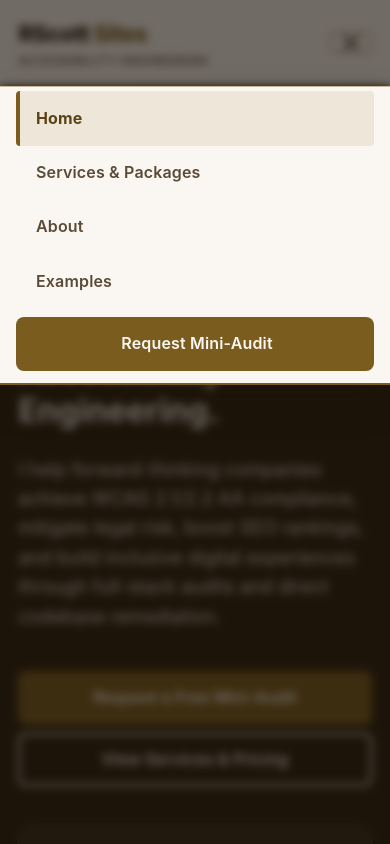
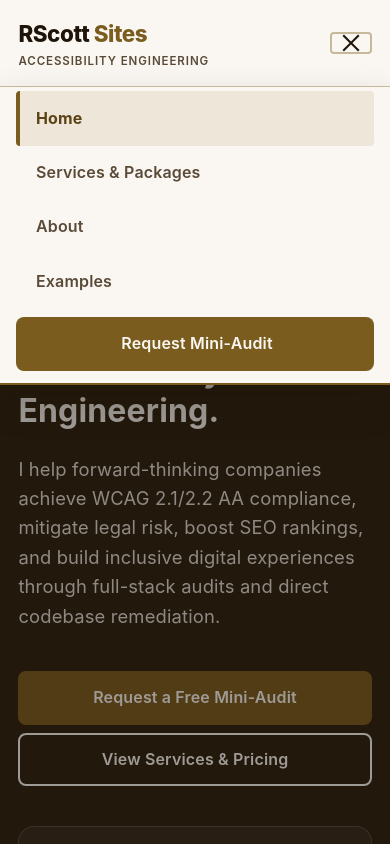
Before and after one commit to rscottsites/All-About-Me, a React (Vite) app: page / in a window 390 px wide. Both pictures are taken after a click on the button "Open navigation menu". Shown: the top 844 px of the page. Built offline with nearby package versions, Linux system fonts and the light colour scheme.

Commit message:
fix: adjust header z-index layering and reorder nav-backdrop rendering to resolve element visibility conflicts

```diff
--- a/src/components/Header.jsx
+++ b/src/components/Header.jsx
@@ -80,14 +80,6 @@ export default function Header() {
           <span className="hamburger" aria-hidden="true" />
         </button>
 
-        {isOpen && (
-          <div
-            className="nav-backdrop"
-            onClick={closeMenu}
-            aria-hidden="true"
-          />
-        )}
-
         <nav
           id="primary-nav"
           className={`primary-nav${isOpen ? ' is-open' : ''}`}
@@ -111,6 +103,14 @@ export default function Header() {
         </nav>
       </div>
 
+      {isOpen && (
+        <div
+          className="nav-backdrop"
+          onClick={closeMenu}
+          aria-hidden="true"
+        />
+      )}
+
       {isHomePage && (
         <aside className="top-lead-banner" aria-label="Free Resource Announcement">
           <div className="container top-lead-banner-inner">
--- a/src/style.css
+++ b/src/style.css
@@ -269,7 +269,7 @@ p { max-width: 68ch; }
 .site-header {
   position: sticky;
   top: 0;
-  z-index: 100;
+  z-index: 1000;
   background-color: var(--color-bg);
   border-bottom: 1px solid var(--color-border);
   box-shadow: 0 1px 4px rgba(30, 20, 10, 0.08);
@@ -282,9 +282,13 @@ p { max-width: 68ch; }
   justify-content: space-between;
   padding-block: var(--space-md);
   gap: var(--space-md);
+  z-index: 1001;
+  background-color: var(--color-bg);
 }
 
 .brand {
+  position: relative;
+  z-index: 1002;
   text-decoration: none;
   display: flex;
   flex-direction: column;
@@ -2086,10 +2090,8 @@ p { max-width: 68ch; }
 .nav-backdrop {
   position: fixed;
   inset: 0;
-  background-color: rgba(20, 14, 8, 0.6);
-  backdrop-filter: blur(4px);
-  -webkit-backdrop-filter: blur(4px);
-  z-index: 998;
+  background-color: rgba(20, 14, 8, 0.4);
+  z-index: 990;
   animation: fadeIn 0.2s ease-out;
 }
 
@@ -2100,11 +2102,25 @@ p { max-width: 68ch; }
 
 /* ─── RESPONSIVE — Mobile & Tablet (< 900px) ──────────────── */
 @media (max-width: 899px) {
+  .site-header {
+    z-index: 1000;
+    background-color: var(--color-bg);
+  }
+
   .header-inner {
     position: relative;
+    z-index: 1002;
+    background-color: var(--color-bg);
+  }
+
+  .brand {
+    position: relative;
+    z-index: 1002;
   }
 
   .nav-toggle {
+    position: relative;
+    z-index: 1002;
     display: flex;
     align-items: center;
     justify-content: center;
@@ -2123,7 +2139,7 @@ p { max-width: 68ch; }
     border-bottom: 2px solid var(--color-primary);
     box-shadow: 0 16px 36px rgba(30, 20, 10, 0.2);
     display: none;
-    z-index: 999;
+    z-index: 1003;
     overflow-x: hidden;
   }
 
```
